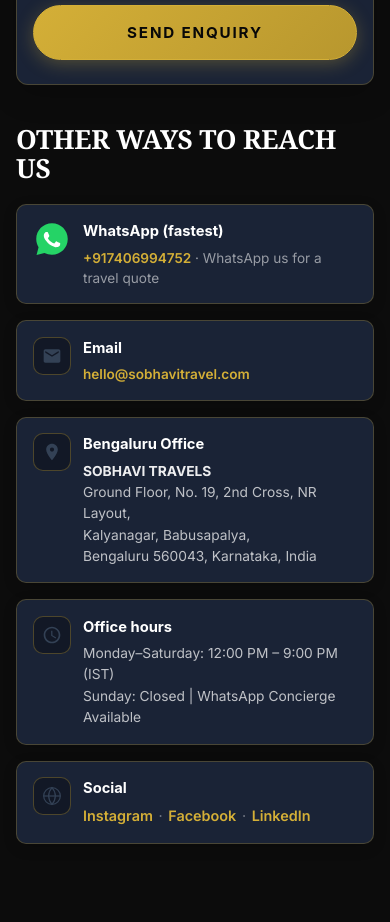
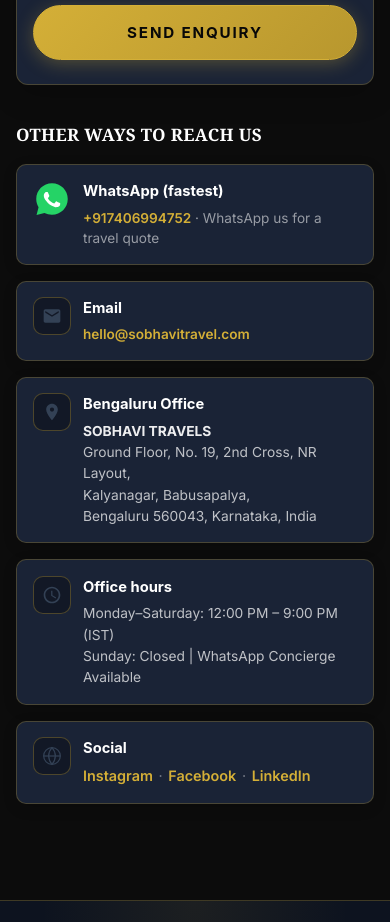
Before and after one commit to Gulshan8285/lumina-travel-luxury, a Next.js app: page /enquire in a window 390 px wide. Shown: the part 1560-2482 px from the top of the page. Built offline with nearby package versions, Linux system fonts and the light colour scheme; no server answers.

Commit message:
fix(ui): keep 'OTHER WAYS TO REACH US' on a single line

```diff
--- a/src/components/ui/SinglePageForm.module.css
+++ b/src/components/ui/SinglePageForm.module.css
@@ -199,11 +199,12 @@
 
 .infoHeading {
   font-family: var(--font-heading, "Playfair Display", Georgia, serif);
-  font-size: clamp(1.85rem, 2.5vw, 2.3rem);
+  font-size: clamp(1.2rem, 1.75vw, 1.65rem);
   font-weight: 700;
   color: #ffffff;
   margin: 0 0 2rem 0;
-  letter-spacing: -0.01em;
+  letter-spacing: 0.02em;
+  white-space: nowrap;
 }
 
 .contactCard {
@@ -325,10 +326,15 @@
     border-radius: 12px;
   }
 
-  .formTitle,
-  .infoHeading {
+  .formTitle {
     font-size: 1.65rem;
     margin-bottom: 1.25rem;
+  }
+
+  .infoHeading {
+    font-size: clamp(1.05rem, 4.4vw, 1.45rem);
+    margin-bottom: 1.25rem;
+    white-space: nowrap;
   }
 
   .input,
```
Also changed, not shown: data/enquiries_backup.json (+16 -0 lines).
